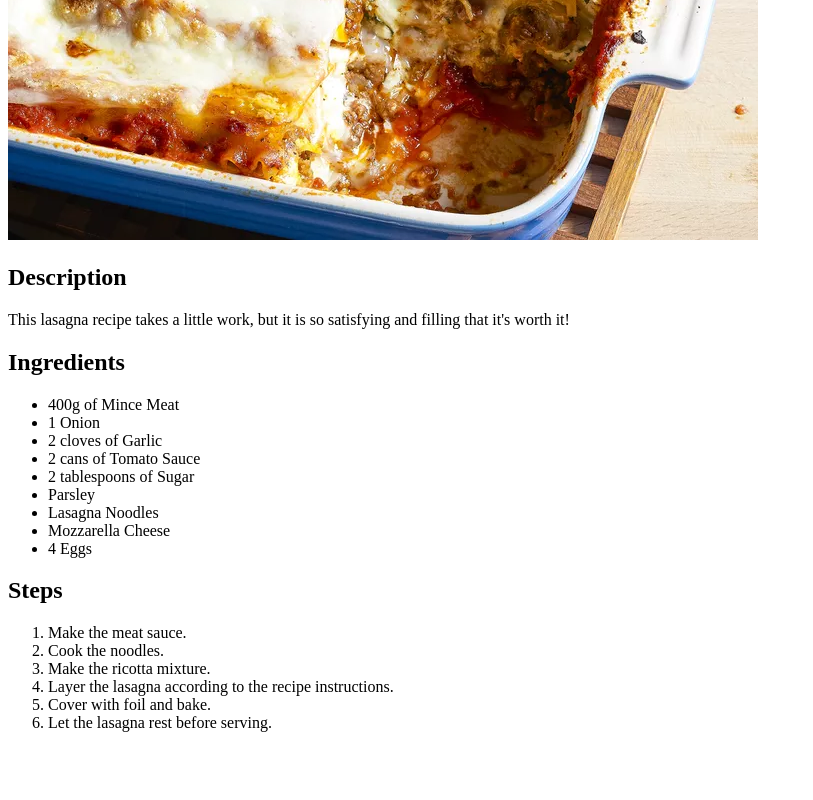
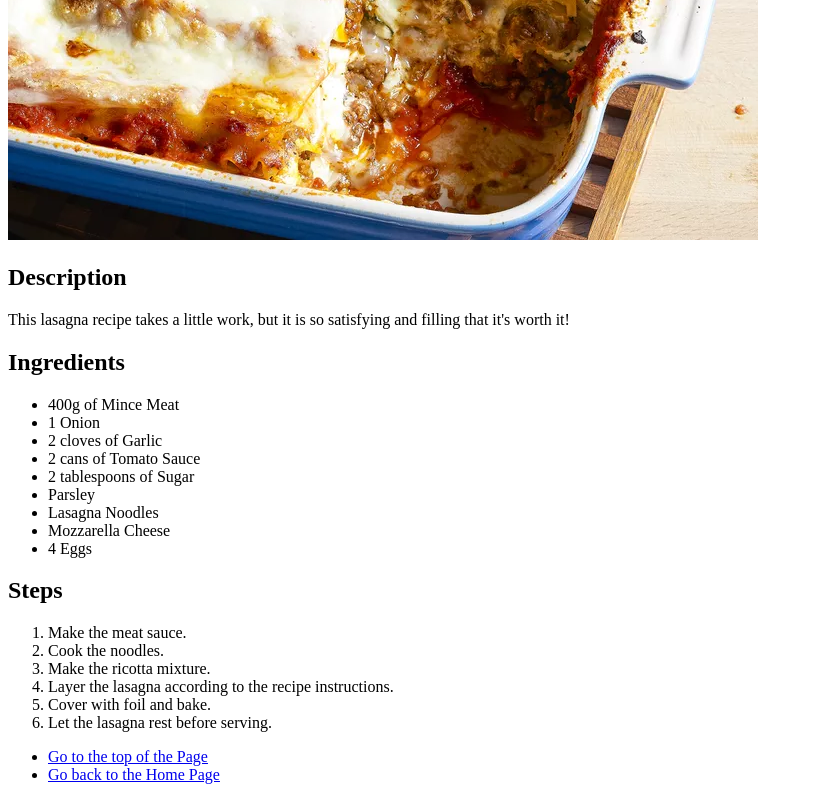
Before and after one commit to jozuakrige/odin_recipes, a plain HTML site: page recipes/lasagna.html in a window 1280 px wide. Shown: the part 403-1203 px from the top of the page, without its empty margins (0-813 px from the left). Before the commit the page ends 1151 px from the top, so only its background shows below. Drawn offline with Linux system fonts and the light colour scheme.

Commit message:
Added main-page logo and navigation betweeen pages
This allows the user to easily switch between pages by returning to the home page.

```diff
--- a/recipes/lasagna.html
+++ b/recipes/lasagna.html
@@ -30,5 +30,9 @@
         <li>Cover with foil and bake.</li>
         <li>Let the lasagna rest before serving.</li>
     </ol>
+    <ul>
+        <li><a href="./lasagna.html">Go to the top of the Page</a></li>
+        <li><a href="../index.html">Go back to the Home Page</a></li>
+    </ul>
 </body>
 </html>
```
Also changed, not shown: index.html (+1 -0 lines), recipes/burger.html (+4 -0 lines), recipes/pasta.html (+6 -0 lines).
